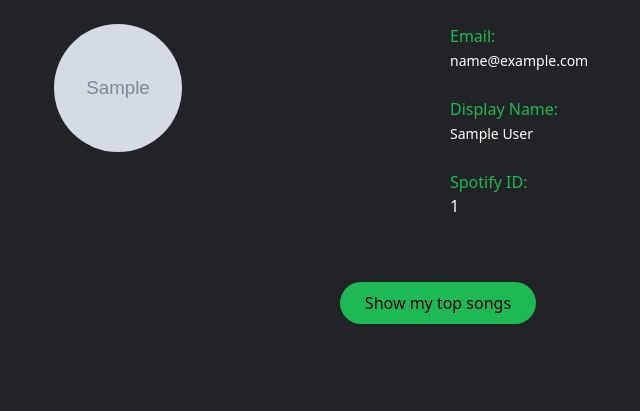
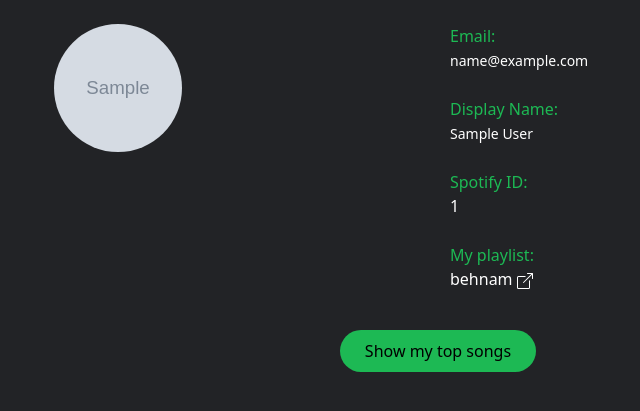
Before and after one commit to behnambm/spotify, a Flask app: template app/templates/me.html in a window 1280 px wide. Shown: the part 56-467 px from the top of the page, without its empty margins (202-842 px from the left). Run offline with Flask 2, Linux system fonts and the light colour scheme; tables that the repository leaves empty hold one stand-in row (values such as "Sample post"); the template is opened without the code that fills it: values that come from a table or form of the project are taken from there, most other values are stand-ins (such as "Sample title", 1, 10 or a date in 2020); grey boxes marked "Sample" are stand-in pictures; some libraries are stand-ins or nearby versions.

Commit message:
add users playlist to profile(in case of existence)

```diff
--- a/app/static/css/style.css
+++ b/app/static/css/style.css
@@ -144,3 +144,18 @@
     display: block;
     margin: 0 auto;
 }
+
+.user-playlist-link{
+    display: block;
+    color: #1db954;
+}
+
+.user-playlist-link a{
+    color: #FFFFFF;
+    display: inline-block;
+    text-decoration: none;
+}
+
+.user-playlist-link a:hover{
+    color: #1db954;
+}
--- a/app/templates/me.html
+++ b/app/templates/me.html
@@ -21,6 +21,17 @@
                 Spotify ID:
                 <span class="user-info-list-item">{{ data['id'] }}</span>
             </span>
+            {% if user_playlist %}
+            <span class="user-playlist-link">
+                My playlist:<br>
+                <a href="{{ url_for('playlist.index', playlist_id=user_playlist.id) }}" target="_blank">behnam
+                    <svg xmlns="http://www.w3.org/2000/svg" width="16" height="16" fill="currentColor" class="bi bi-box-arrow-up-right" viewBox="0 0 16 16">
+                      <path fill-rule="evenodd" d="M8.636 3.5a.5.5 0 0 0-.5-.5H1.5A1.5 1.5 0 0 0 0 4.5v10A1.5 1.5 0 0 0 1.5 16h10a1.5 1.5 0 0 0 1.5-1.5V7.864a.5.5 0 0 0-1 0V14.5a.5.5 0 0 1-.5.5h-10a.5.5 0 0 1-.5-.5v-10a.5.5 0 0 1 .5-.5h6.636a.5.5 0 0 0 .5-.5z"/>
+                      <path fill-rule="evenodd" d="M16 .5a.5.5 0 0 0-.5-.5h-5a.5.5 0 0 0 0 1h3.793L6.146 9.146a.5.5 0 1 0 .708.708L15 1.707V5.5a.5.5 0 0 0 1 0v-5z"/>
+                    </svg>
+                </a>
+            </span>
+            {% endif %}
     </div>
 </div>
 <br><br>
--- a/app/views/user/me.py
+++ b/app/views/user/me.py
@@ -5,6 +5,7 @@ from flask import Blueprint, render_template, request, abort, session
 from app.auth import spotify
 from app.utils import login_required
 from app.errors import TokenExpired
+from app.models import PlaylistModel
 
 me_bp = Blueprint('me', __name__)
 
@@ -24,10 +25,12 @@ def my_page():
     session['display_name'] = me.data.get('display_name')
     session['avatar_url'] = me.data['images'][0]['url']
 
+    user_playlist = PlaylistModel.find_by_user_id(me.data.get('id'))
+
     return render_template(
         'me.html',
         data=me.data,
         active='profile',
         avatar_url=me.data['images'][0]['url'],
-
+        user_playlist=user_playlist,
     )
```
